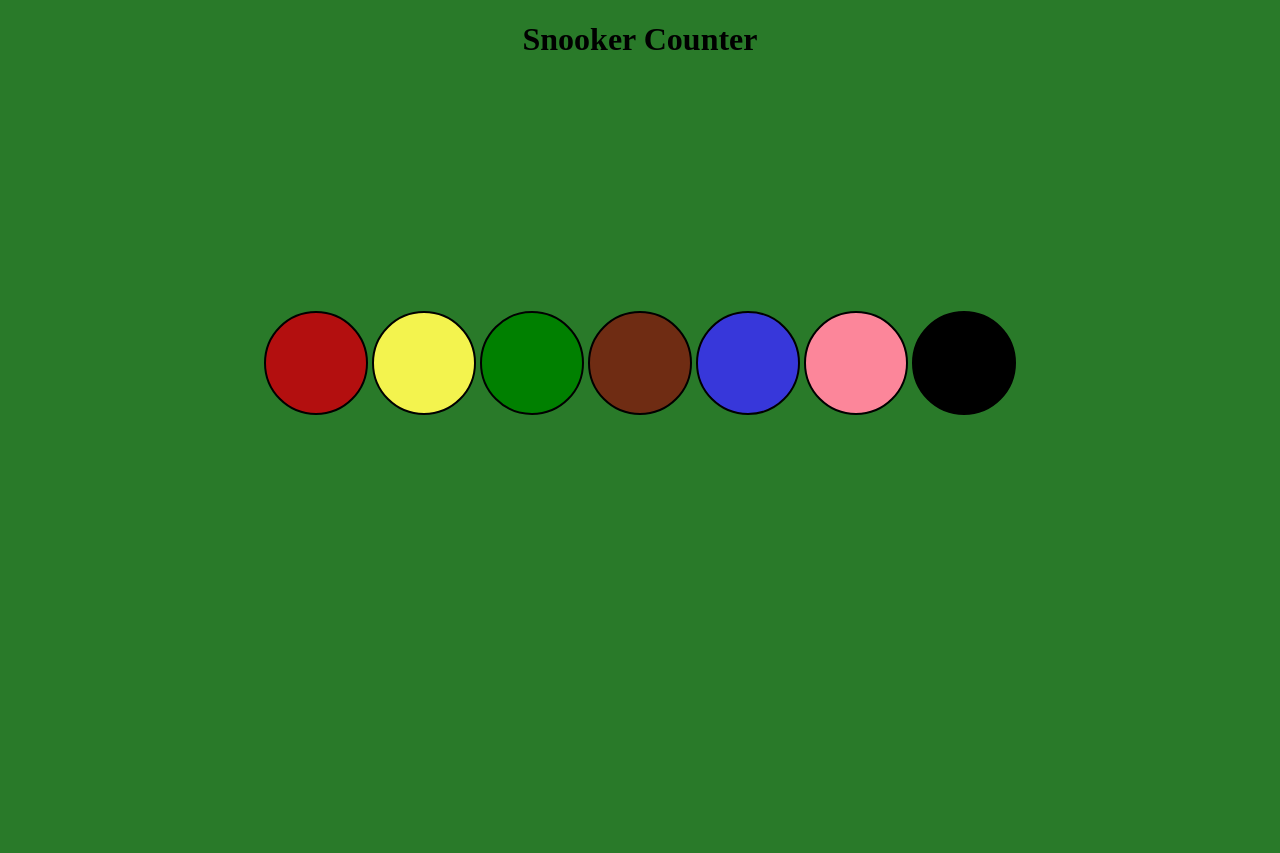
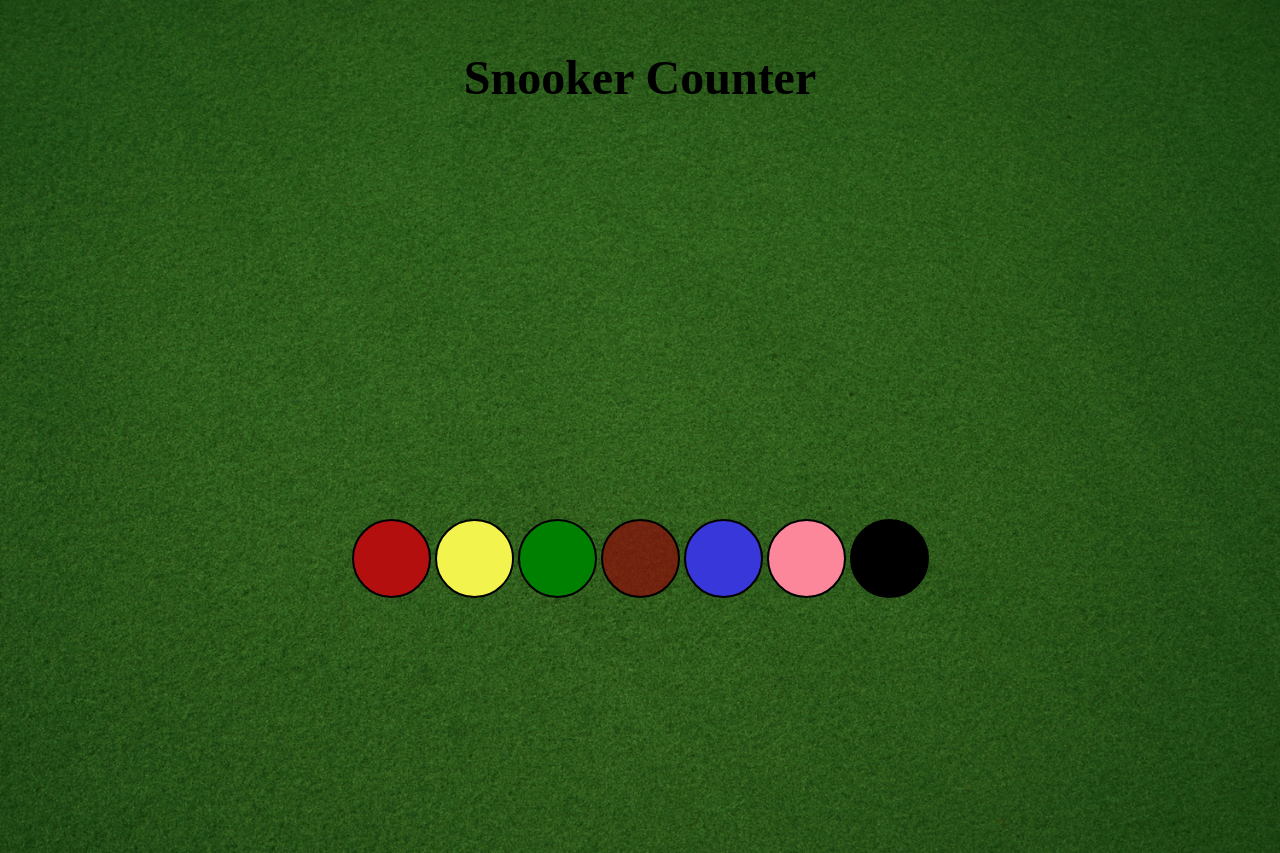
Before and after one commit to Kieran-Tahir/snooker-counter, a plain HTML site: page index.html in a window 1280 px wide. Before the commit the page ends 800 px from the top, so only its background shows below. Drawn offline with Linux system fonts and the light colour scheme.

Commit message:
add pool felt background

```diff
--- a/index.html
+++ b/index.html
@@ -8,6 +8,8 @@
   <title>Snooker Counter</title>
 </head>
 <body>
+  <img src = 'images/table-felt.jpg' alt='table felt'>
+    <div class= "responsive">
     <h1>Snooker Counter</h1>
     <div class = "container">
       <div class= "balls" id = 'red-ball'>
@@ -25,5 +27,6 @@
       <div class= "balls" id= 'black-ball'>
       </div>
     </div>
+  </div>
 </body>
 </html>
--- a/styles.css
+++ b/styles.css
@@ -1,25 +1,37 @@
 body {
     background-color: rgb(41, 122, 41);
+    margin: 0%;
 }
 h1 {
+    position:relative;
+    font-size: 300%;
     text-align: center;
+    margin: 0%;
+    top: 50px;
+}
+
+.relative {
+    position: relative;
+    z-index: 2;
 }
 .container {
     position: relative;
-    margin: 20% 20%;
+    margin: 5% 20%;
     height: auto;
     width: auto;
     text-align: center;
+    top: 400px;
 
 }
 
 .balls {
     border-radius: 50%;
     border: 2px solid black;
-    height: 100px;
-    width: 100px;
+    height: 75px;
+    width: 75px;
     display: inline-block;
-    margin:auto;
+    margin: auto;
+    text-align: center;
 }
 
 #red-ball {
@@ -50,3 +62,15 @@ h1 {
     background-color: black;
 
 }
+
+img {
+    position: absolute;
+    z-index: -1;
+    object-fit: fill;
+    width: 100%;
+}
+
+.ball-count {
+    border-radius: 50%;
+    margin: auto;
+}
```
Also changed, not shown: images/table-felt.jpg (added). Lines whose indentation alone changed are shown as unchanged.
